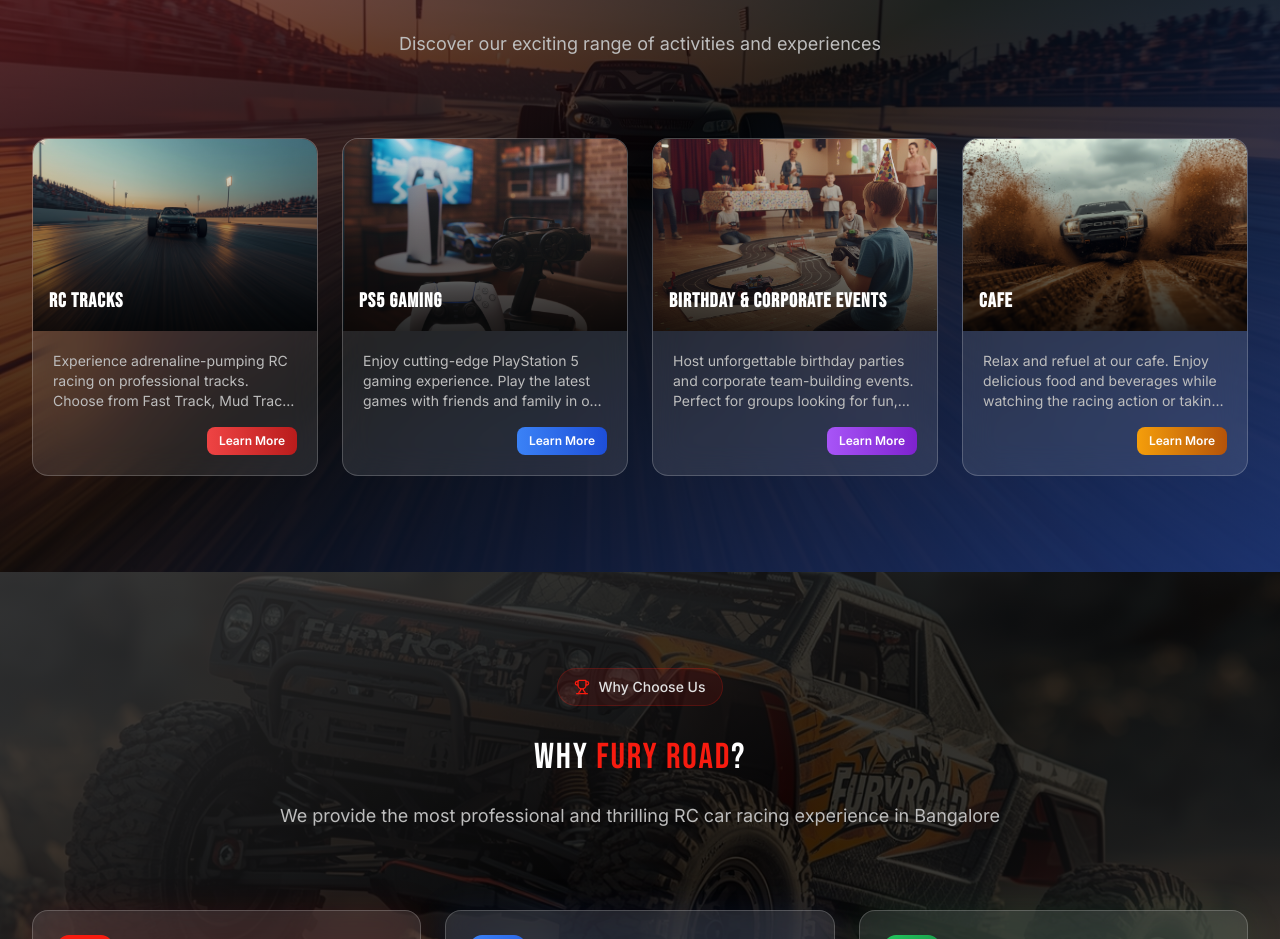
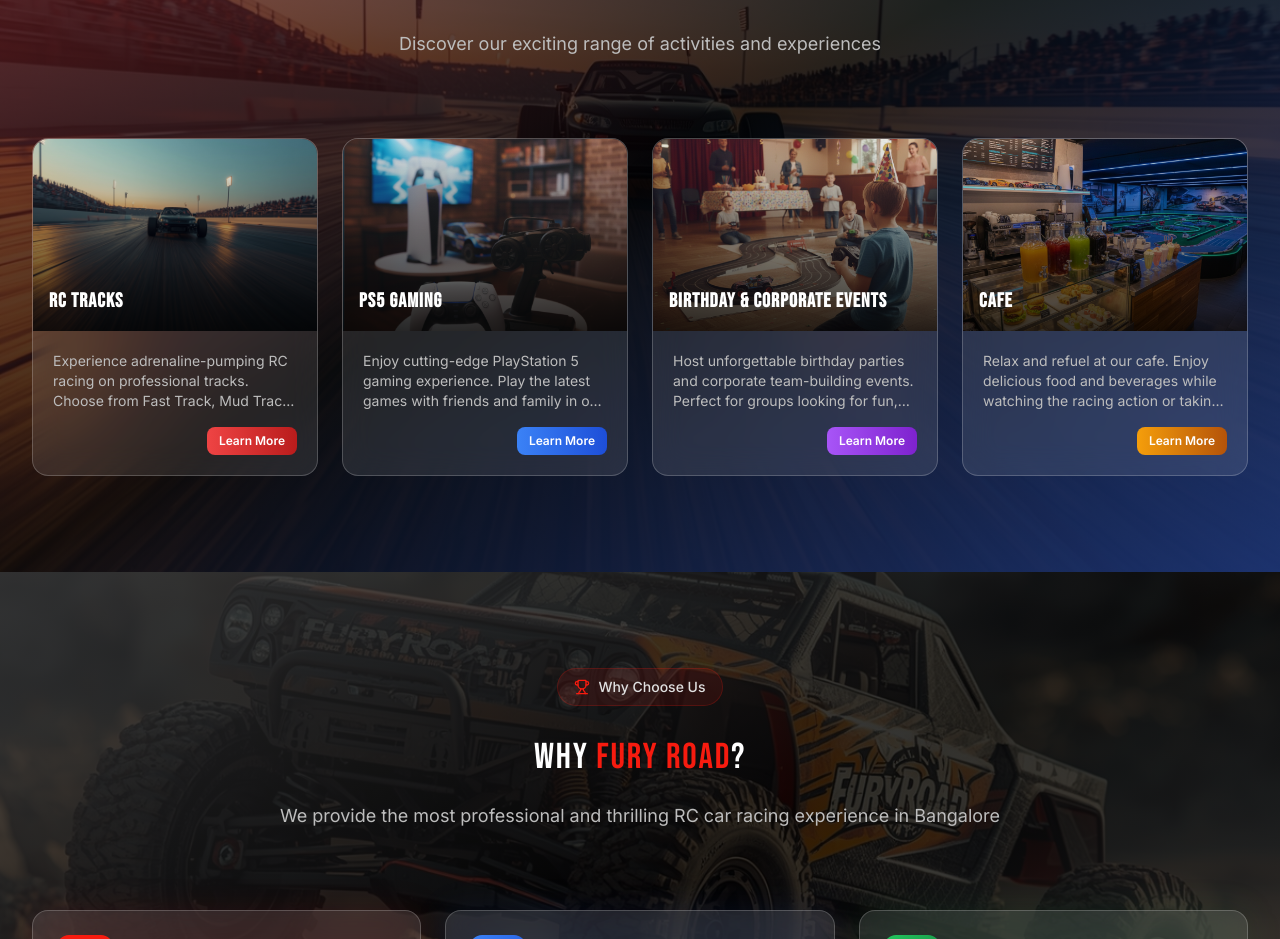
Before and after one commit to vishnuprasadpn/rc-car-cafe, a Next.js app: page / in a window 1280 px wide. Shown: the part 1000-1939 px from the top of the page. Built offline with nearby package versions, Linux system fonts and the light colour scheme; no server answers.

Commit message:
Use cafe.png image for Cafe card
- Updated Cafe card to use cafe.png instead of RC car image
- More appropriate image showcasing cafe and racing track venue

```diff
--- a/src/app/page.tsx
+++ b/src/app/page.tsx
@@ -149,7 +149,7 @@
                 gradient: "from-amber-500 to-amber-700",
                 icon: Heart,
                 link: "/contact",
-                image: "/rc-cars/Lucid_Origin_Ultrarealistic_cinematic_photo_of_an_RC_truck_rac_3.jpg"
+                image: "/cafe.png"
               }
             ].map((offer, index) => {
               const IconComponent = offer.icon
```
Also changed, not shown: public/cafe.png (added).
